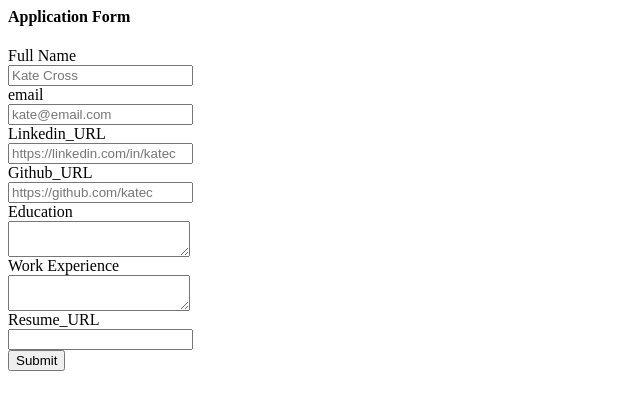
After one commit to shubhda18/WebDevCloudDBPlanetScale, a Flask app: template templates/application_form.html in a window 1280 px wide. The commit adds this page. Shown: the top 410 px of the page, without its empty margins (0-640 px from the left). Run offline with Flask 2, Linux system fonts and the light colour scheme; the template is opened without the code that fills it, so the values that code supplies are empty; parts of the project's set-up code (start-up, migrations or seed data) failed here and were passed over.

Commit message:
Updated database changes and new route for application submission

```diff
--- a/app.py
+++ b/app.py
@@ -1,5 +1,5 @@
-from flask import Flask, render_template, jsonify
-from database import load_jobs_from_db, load_job_from_db
+from flask import Flask, render_template, jsonify,request
+from database import load_jobs_from_db, load_job_from_db,add_application_to_db
 
 
 app = Flask(__name__)
@@ -23,7 +23,16 @@ def load_job(id):
   job =load_job_from_db(id)
   if not job:
     return "Not Found",404
-  return render_template('jobpage.html',display_job=job)
+  return render_template('jobpage.html',job=job)
+
+@app.route("/jobs/<id>/apply", methods=['post'])
+def load_application(id):
+  job= load_job_from_db(id)
+  data=request.form
+  add_application_to_db(id, data)
+  return render_template('application_submission.html', job=job, application=data)
+
+
 
 if __name__ == '__main__:':
   app.run(host='0.0.0.0', debug=True)
--- /dev/null
+++ b/templates/application_form.html
@@ -0,0 +1,40 @@
+<h4>Application Form</h4
+  <form method="post">
+    <div class="mb-2">
+      <label>Full Name</label><br>
+      <input type ="text" name="full_name" placeholder="Kate Cross">
+    </div>
+    <div class = "mb-2">
+      <label>email</label><br>
+      <input type="text" name = "email" placeholder = "kate@email.com">
+    </div>
+    <div class="mb-2">
+      <label>Linkedin_URL</label><br>
+      <input type ="text" name="linkedin" placeholder="https://linkedin.com/in/katec">
+    </div>
+    <div class="mb-2">
+      <label>Github_URL</label><br>
+      <input type ="text" name="github" placeholder="https://github.com/katec">
+    </div>
+    <div class="mb-2">
+      <label>Education</label><br>
+      <textarea name="education"></textarea>
+    </div>
+    <div class="mb-2">
+      <label>Work Experience</label><br>
+      <textarea name="work_experience"></textarea>
+    </div>
+    <div class="mb-2">
+      <label>Resume_URL</label><br>
+      <input type ="text" name="resume">
+    </div>
+
+
+    <div class= "mb-2">
+      <input type="submit" name="submit">
+    </div>
+
+
+
+
+  </form>
--- a/templates/jobpage.html
+++ b/templates/jobpage.html
@@ -35,5 +35,6 @@
 
 
     </div>
+    {% include 'application_form.html'%}
     {% include 'footer.html'}
   </body>
```
Also changed, not shown: database.py (+13 -0 lines), templates/application_submission.html (added, +44 -0 lines).
